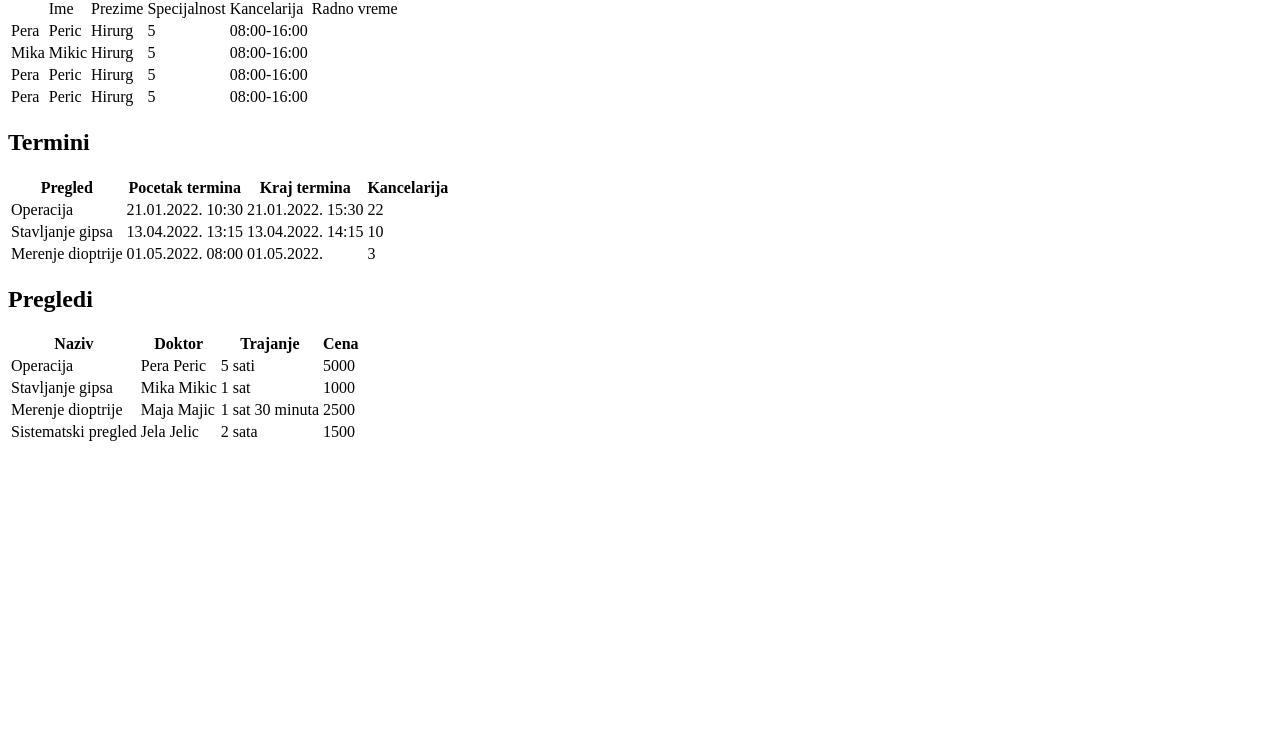
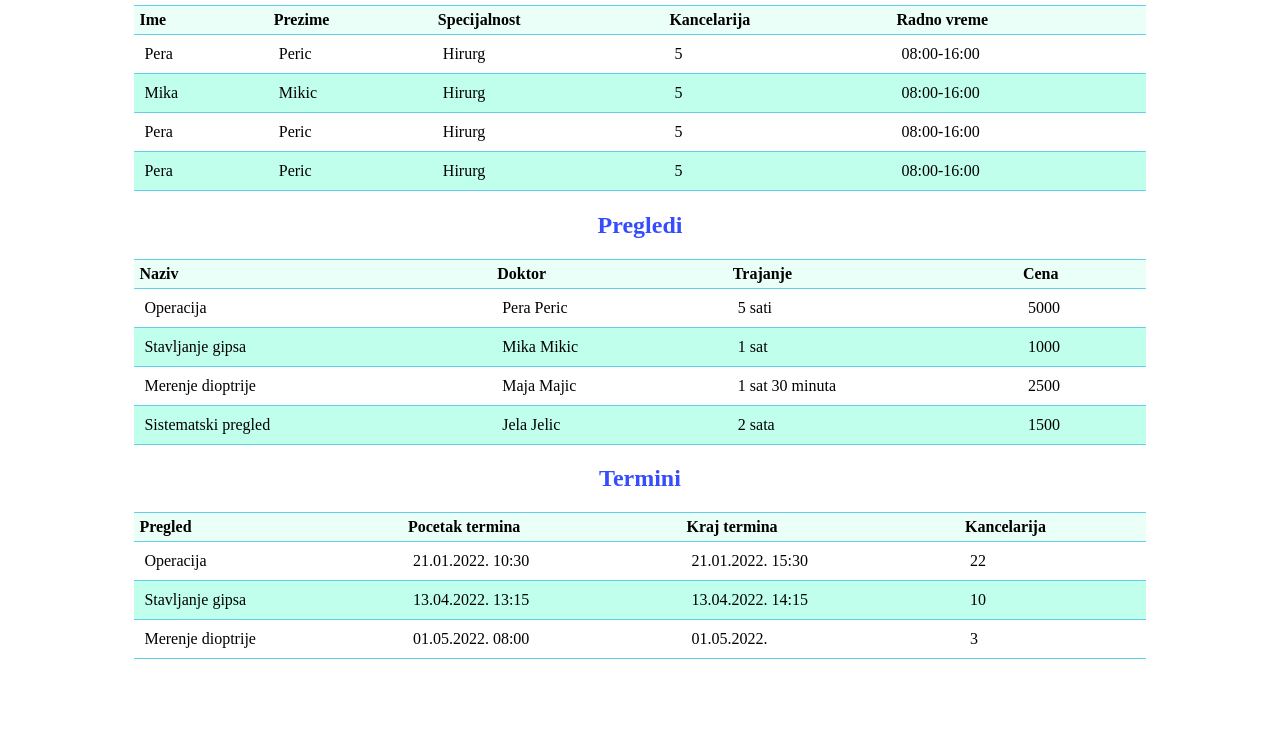
Before and after one commit to fed-ftn/fed-38-tim6, a plain HTML site: page index.html in a window 1280 px wide. Shown: the part 70-800 px from the top of the page. Drawn offline with Linux system fonts and the light colour scheme.

Commit message:
finished

```diff
--- a/index.html
+++ b/index.html
@@ -1,23 +1,26 @@
 <!DOCTYPE html>
 <html lang="en">
+
 <head>
     <meta charset="UTF-8">
     <meta http-equiv="X-UA-Compatible" content="IE=edge">
     <meta name="viewport" content="width=device-width, initial-scale=1.0">
+    <link rel="stylesheet" href="./css/style.css">
     <title>Doktori</title>
 </head>
+
 <body>
     <section>
         <h1>Doktori</h1>
         <table>
-        <th>
-            <td>Ime</td>
-            <td>Prezime</td>
-            <td>Specijalnost</td>
-            <td>Kancelarija</td>
-            <td>Radno vreme</td>
+            <tr>
+            <th>Ime</th>
+            <th>Prezime</th>
+            <th>Specijalnost</th>
+            <th>Kancelarija</th>
+            <th>Radno vreme</th>
 
-        </th>
+            </tr>
             <tr>
                 <td>Pera</td>
                 <td>Peric</td>
@@ -45,36 +48,6 @@
                 <td>Hirurg</td>
                 <td>5</td>
                 <td>08:00-16:00</td>
-            </tr>
-    </table>
-</section>
-    <section>
-        <h1>Termini</h1>
-        <table>
-            <tr>
-                <th>Pregled</th>
-                <th>Pocetak termina</th>
-                <th>Kraj termina</th>
-                <th>Kancelarija</th>
-            </tr>
-            <tr>
-                <td>Operacija</td>
-                <td>21.01.2022. 10:30</td>
-                <td>21.01.2022. 15:30</td>
-                <td>22</td>
-            </tr>
-            <tr>
-                <td>Stavljanje gipsa</td>
-                <td>13.04.2022. 13:15</td>
-                <td>13.04.2022. 14:15</td>
-                <td>10</td>
-            </tr>
-            <tr>
-                <td> Merenje dioptrije</td>
-                <td>01.05.2022. 08:00</td>
-                <td>01.05.2022.</td>
-                <td>3</td>
-
             </tr>
         </table>
     </section>
@@ -113,6 +86,38 @@
             </tr>
         </table>
     </section>
+    <section>
+        <h1>Termini</h1>
+        <table>
+            <tr>
+                <th>Pregled</th>
+                <th>Pocetak termina</th>
+                <th>Kraj termina</th>
+                <th>Kancelarija</th>
+            </tr>
+            <tr>
+                <td>Operacija</td>
+                <td>21.01.2022. 10:30</td>
+                <td>21.01.2022. 15:30</td>
+                <td>22</td>
+            </tr>
+            <tr>
+            <td>Stavljanje gipsa</td>
+                <td>13.04.2022. 13:15</td>
+                <td>13.04.2022. 14:15</td>
+                <td>10</td>
+            </tr>
+            <tr>
+                <td> Merenje dioptrije</td>
+                <td>01.05.2022. 08:00</td>
+                <td>01.05.2022.</td>
+                <td>3</td>
+
+            </tr>
+        </table>
+    </section>
+
 
 </body>
+
 </html>
--- /dev/null
+++ b/scss/style.scss
@@ -0,0 +1,34 @@
+section {
+    width: 80%;
+    margin: 0% auto;
+    text-align: center;
+
+    h1 {
+        color: rgb(54, 77, 254);
+        padding: 2%;
+        margin: 0% auto;
+    }
+    table {
+        border-collapse: collapse;
+        width: 100%;
+        border-top: 1px solid rgb(98, 207, 237);
+
+        tr {
+            border-bottom: 1px solid rgb(98, 207, 237);
+            text-align: left;
+        }
+        th {
+            padding: 5px;
+            background-color: rgb(235, 255, 249);
+        }
+        td {
+            padding: 10px;
+        }
+
+        tr:nth-child(odd){
+            background-color: rgb(192, 255, 236);
+        }
+
+
+        }
+    }
```
Also changed, not shown: css/style.css (added). Lines whose indentation alone changed are shown as unchanged.
